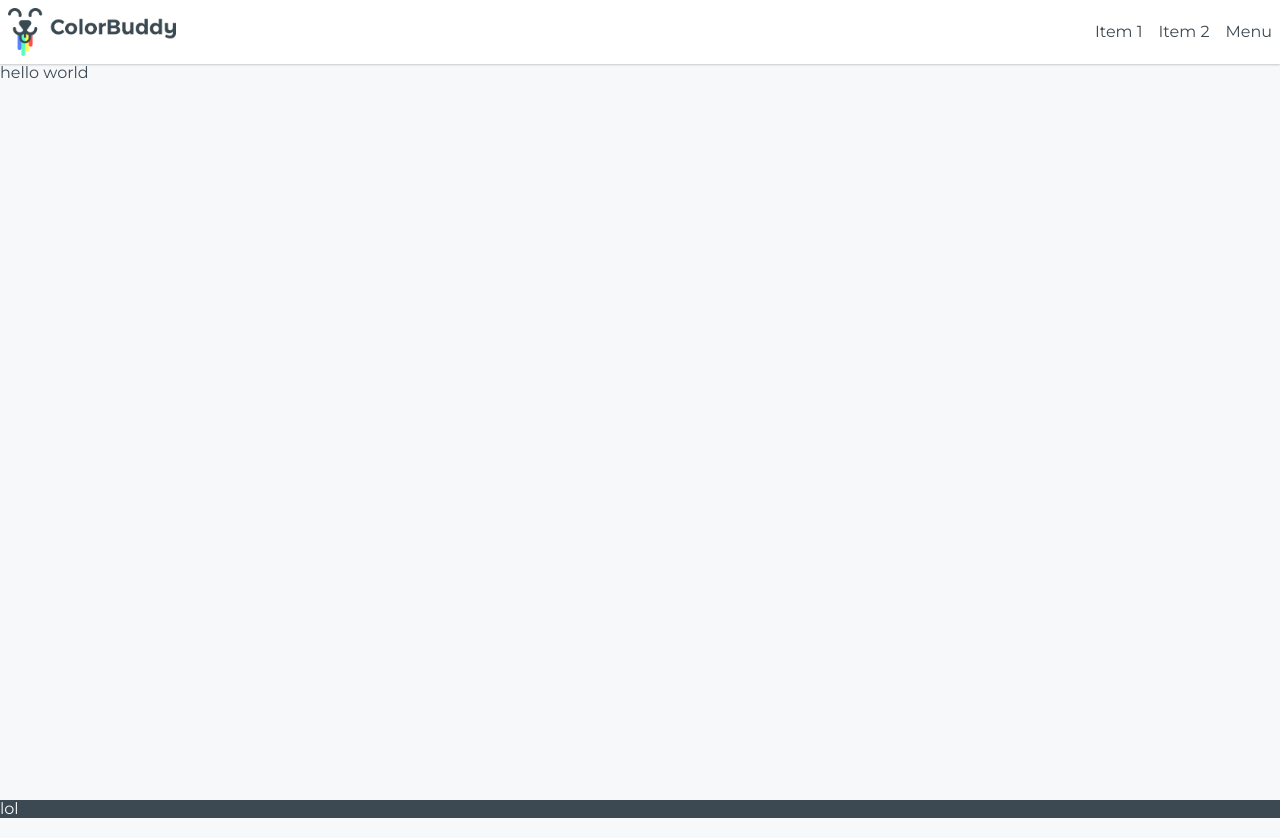
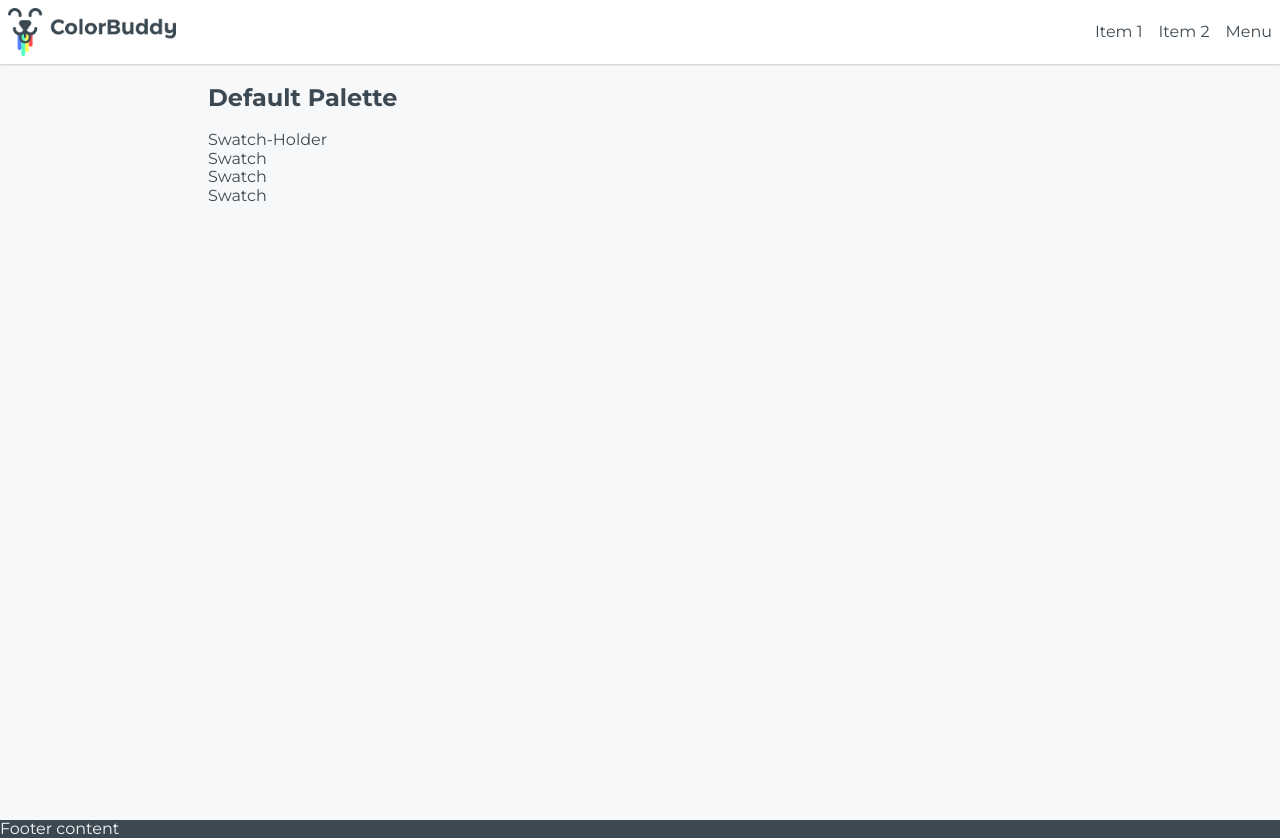
Before and after one commit to ColorBuddy/colorbuddy-online, a Vue app in the folder app/: page / in a window 1280 px wide. Built offline with nearby package versions, Linux system fonts and the light colour scheme.

Commit message:
Add palette template

```diff
--- /dev/null
+++ b/app/src/assets/style/base/layout.scss
@@ -0,0 +1,9 @@
+@import '../variables/variables';
+
+.container {
+  width: 67.5%;
+  margin: auto;
+  @include mobile {
+    width: 100%;
+  }
+}
--- a/app/src/assets/style/kuya.scss
+++ b/app/src/assets/style/kuya.scss
@@ -1,2 +1,5 @@
 @import 'normalize/normalize.css';
+@import 'variables/variables';
+@import 'utility/mixins.scss';
 @import 'base/generic.scss';
+@import 'base/layout.scss';
--- a/app/src/assets/style/utility/mixins.scss
+++ b/app/src/assets/style/utility/mixins.scss
@@ -70,7 +70,7 @@
   }
 }
 
-@media fullhd {
+@mixin fullhd {
   @media screen and (min-width: $fullhd) {
     @content;
   }
--- a/app/src/components/footer/Footer.vue
+++ b/app/src/components/footer/Footer.vue
@@ -1,7 +1,7 @@
 <template>
   <div id="footer">
     <footer>
-      lol
+      Footer content
     </footer>
   </div>
 </template>
--- a/app/src/components/palette/Palette.vue
+++ b/app/src/components/palette/Palette.vue
@@ -0,0 +1,20 @@
+<template>
+  <div id="palette">
+    <h2>Default Palette</h2>
+    <swatch-holder></swatch-holder>
+  </div>
+</template>
+
+<script>
+import SwatchHolder from './Swatch-holder';
+
+export default {
+  name: 'palette',
+  components: {
+    SwatchHolder
+  }
+}
+</script>
+
+<style lang="scss">
+</style>
--- a/app/src/components/palette/Swatch-holder.vue
+++ b/app/src/components/palette/Swatch-holder.vue
@@ -0,0 +1,19 @@
+<template>
+  <div id="swatch-holder">
+    Swatch-Holder
+    <swatch></swatch>
+    <swatch></swatch>
+    <swatch></swatch>
+  </div>
+</template>
+
+<script>
+import Swatch from './Swatch';
+
+export default {
+  name: 'swatchholder',
+  components: {
+    Swatch
+  }
+}
+</script>
--- a/app/src/components/palette/Swatch.vue
+++ b/app/src/components/palette/Swatch.vue
@@ -0,0 +1,5 @@
+<template>
+  <div id="swatch">
+    Swatch
+  </div>
+</template>
--- a/app/src/views/Home.vue
+++ b/app/src/views/Home.vue
@@ -2,7 +2,7 @@
   <div class="home">
     <c-header></c-header>
     <div class="body">
-      hello world
+      <palette-view></palette-view>
     </div>
     <c-footer></c-footer>
   </div>
@@ -10,11 +10,13 @@
 
 <script>
 import CHeader from '../components/header/Header';
+import PaletteView from './PaletteView';
 import CFooter from '../components/footer/Footer';
 
 export default {
   components: {
     CHeader,
+    PaletteView,
     CFooter
   }
 }
--- /dev/null
+++ b/app/src/views/PaletteView.vue
@@ -0,0 +1,18 @@
+<template>
+  <div id="palette-view">
+    <div class="container">
+      <palette></palette>
+    </div>
+  </div>
+</template>
+
+<script>
+import Palette from '../components/palette/Palette';
+
+export default {
+  name: 'paletteview',
+  components: {
+    Palette
+  }
+}
+</script>
```
